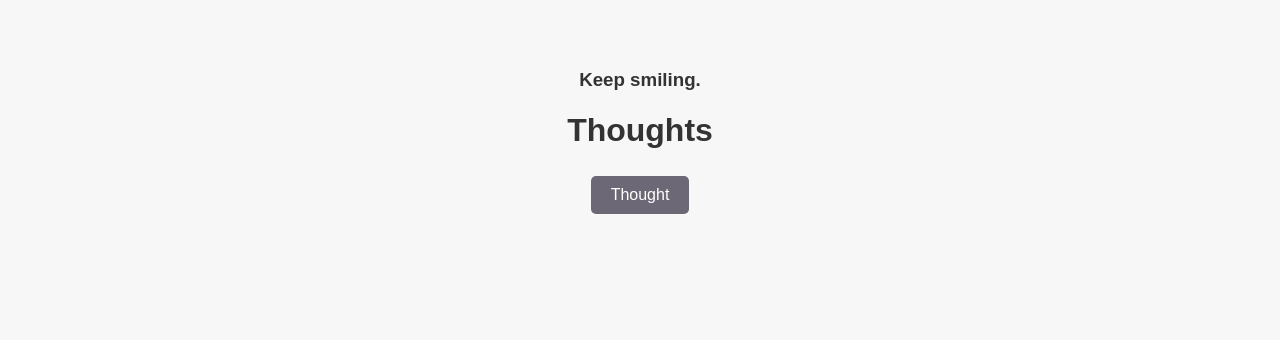
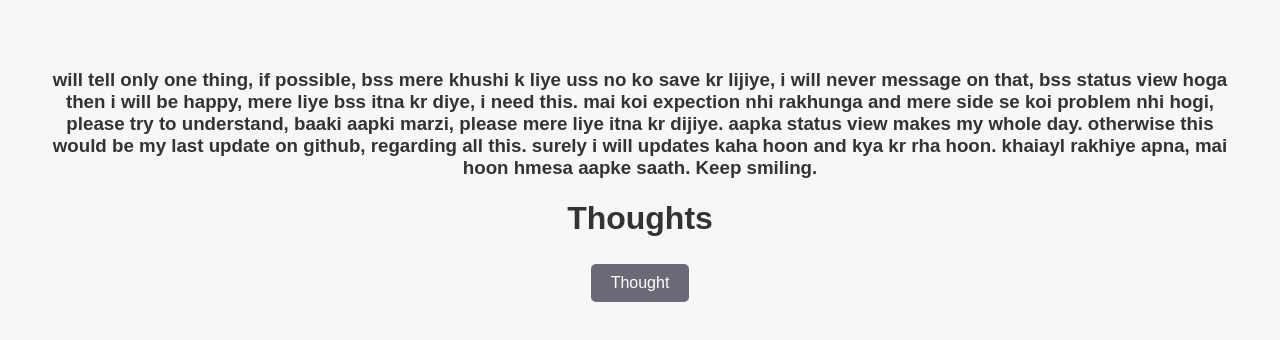
Before and after one commit to reyansh1717/Thought-generator, a plain HTML site: page index.html in a window 1280 px wide. Drawn offline with Linux system fonts and the light colour scheme.

Commit message:
Update index.html

```diff
--- a/index.html
+++ b/index.html
@@ -36,7 +36,7 @@
   </style>
 </head>
 <body>
-  <h3>Keep smiling.</h3>
+  <h3>will tell only one thing, if possible, bss mere khushi k liye uss no ko save kr lijiye, i will never message on that, bss status view hoga then i will be happy, mere liye bss itna kr diye, i need this. mai koi expection nhi rakhunga and mere side se koi problem nhi hogi, please try to understand, baaki aapki marzi, please mere liye itna kr dijiye. aapka status view makes my whole day. otherwise this would be my last update on github, regarding all this. surely i will updates kaha hoon and kya kr rha hoon. khaiayl rakhiye apna, mai hoon hmesa aapke saath. Keep smiling.</h3>
   <h1>Thoughts</h1>
   <div id="quote"></div>
   <button onclick="generateQuote()">Thought</button>
```
